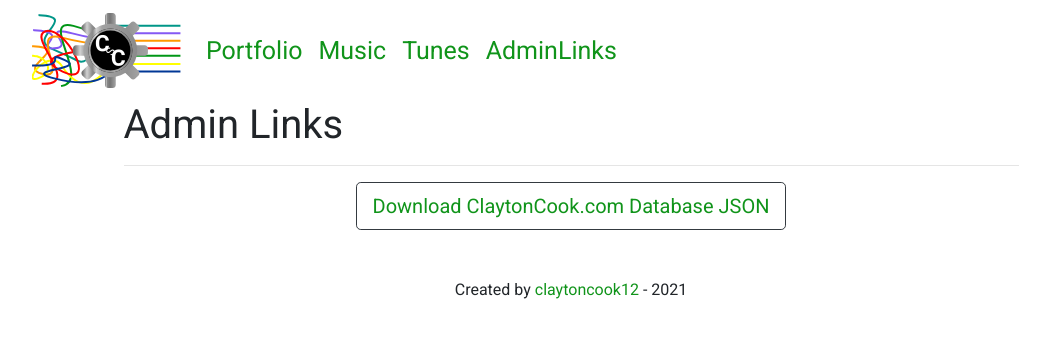
After one commit to claytoncook12/ClaytonCookWebsite, a Django app: page /adminlinks/ in a window 1280 px wide. The commit adds this page. Shown: the top 338 px of the page, without its empty margins (69-1119 px from the left). Run offline with Django 3.2, Linux system fonts and the light colour scheme; the visitor is signed in with stand-in values (Sample User, id 1); some libraries are stand-ins or nearby versions.

Commit message:
add admin links for database download

```diff
--- a/DjangoApp/main/urls.py
+++ b/DjangoApp/main/urls.py
@@ -5,4 +5,6 @@ app_name = 'main'
 urlpatterns = [
     path('', views.home, name='home'),
     path('music/', views.music_home, name='music_home'),
+    path('adminlinks/', views.admin_links, name="admin_links"),
+    path('dbjson/', views.dbjson, name="dbjson"),
 ]
--- a/DjangoApp/main/views.py
+++ b/DjangoApp/main/views.py
@@ -1,4 +1,13 @@
+import sys
+import os
+from pathlib import Path
+from datetime import datetime
+
 from django.shortcuts import render, get_object_or_404
+from django.contrib.auth.decorators import user_passes_test
+from django.http import HttpResponse
+from django.core.management import call_command
+from django.conf import settings
 
 
 def home(request):
@@ -11,3 +20,36 @@ def music_home(request):
     context = {}
 
     return render(request, "music_home.html", context)
+
+@user_passes_test(lambda u: u.is_superuser)
+def admin_links(request):
+
+    return render(request, 'admin_links.html')
+
+@user_passes_test(lambda u: u.is_superuser)
+def dbjson(request):
+
+    # Make File Name
+    now = datetime.now()
+    date_time = now.strftime("%Y-%m-%d %H-%M-%S")
+    json_file_name = f'{date_time}sessiondb.json'
+    path = Path(settings.BASE_DIR) / 'datadump'
+    json_file = path / json_file_name
+
+    # Point SystemOutput to file, write to file, and close
+    sys.stdout = open(json_file, 'w+') # Point stdout at a file for dumping data too.
+    call_command('dumpdata', indent=3)
+    sys.stdout.close()
+
+    # Write File Contents to Temp File
+    with open(json_file, 'r') as f:
+        file_data = f.read()
+
+    # Delete Out File Location
+    os.remove(json_file)
+
+    # Create Reponse to Send
+    response = HttpResponse(file_data, content_type="text/plain")
+    response['Content-Disposition'] = f'attachment; filename={json_file_name}'
+
+    return response
--- /dev/null
+++ b/DjangoApp/templates/admin_links.html
@@ -0,0 +1,17 @@
+{% extends 'base.html' %}
+
+{% block content %}
+
+{% load static %}
+
+<h1>Admin Links</h1>
+<hr>
+<div class="row">
+    <div class="col text-center">
+        <a class="btn btn-outline-dark btn-lg" href="{% url 'main:dbjson'%}">
+            Download ClaytonCook.com Database JSON
+        </a>
+    </div>
+</div>
+
+{%endblock %}
--- a/DjangoApp/templates/base.html
+++ b/DjangoApp/templates/base.html
@@ -45,6 +45,11 @@
             <li class="nav-item">
               <a class="nav-link" href="{% url 'tunes:list' %}">Tunes</a>
             </li>
+            {% if request.user.is_superuser %}
+            <li>
+              <a class="nav-link" href="{% url 'main:admin_links' %}">AdminLinks</a>
+            </li>
+            {% endif %}
           </ul>
         </div>
       </nav>
```
Also changed, not shown: DjangoApp/main/tests/test_main_views.py (+21 -0 lines).
